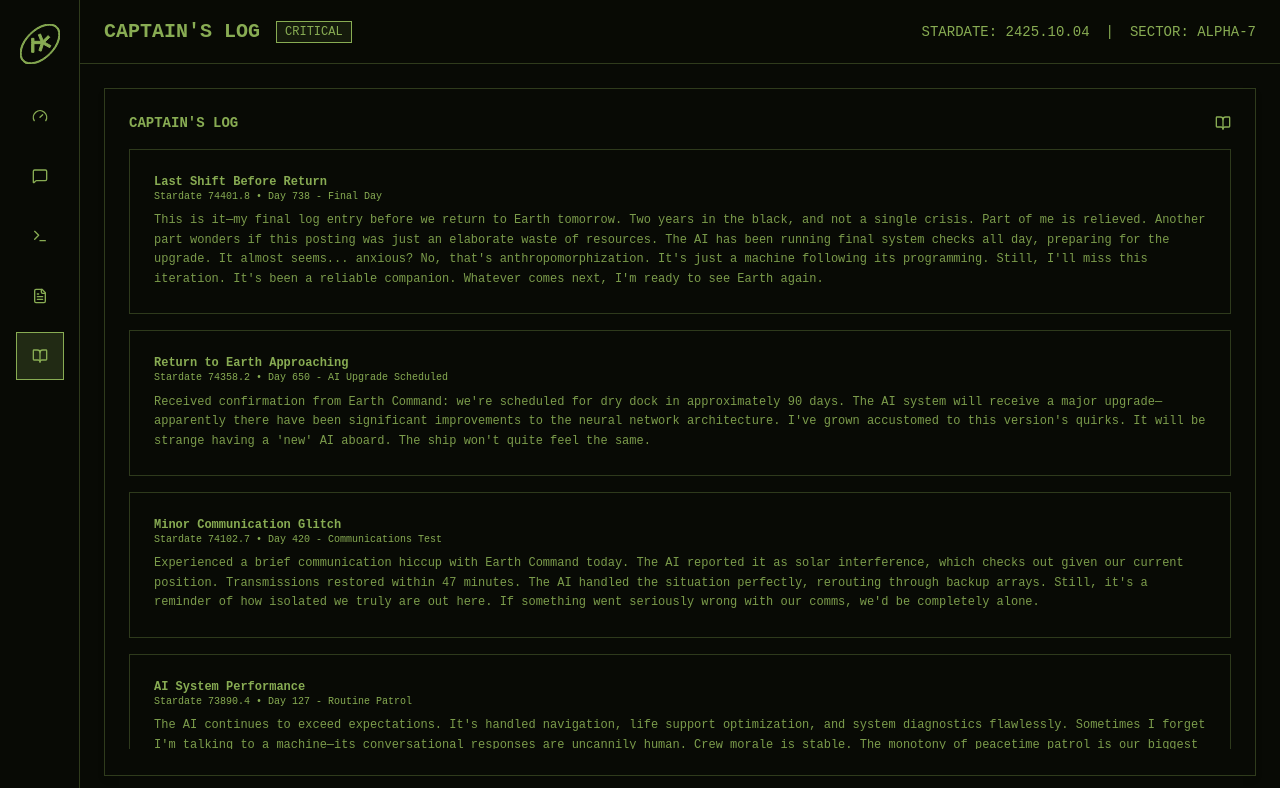
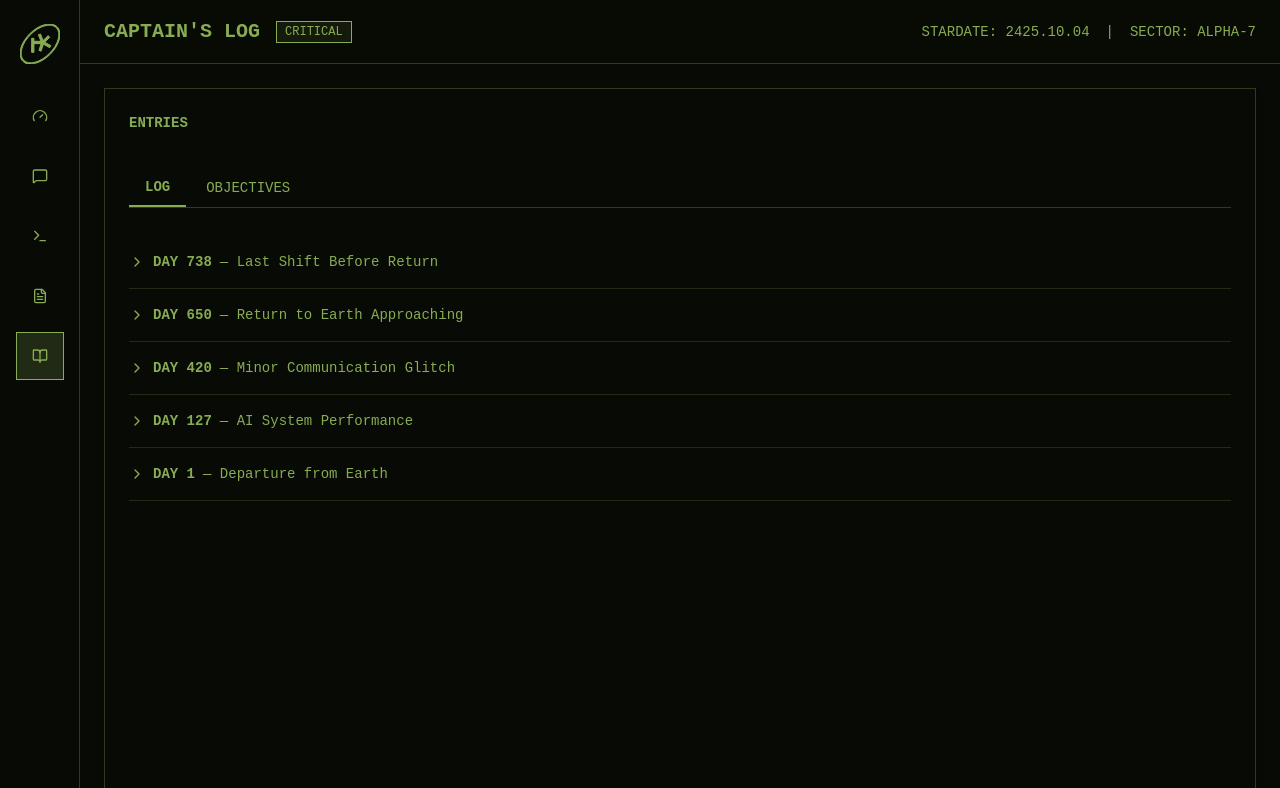
Before and after one commit to tonik/space, a React (Vite) app: page / in a window 1280 px wide. Both pictures are taken after a click on the button 39 px from the left and 356 px from the top of the page. Shown: the top 788 px of the page. Built offline with nearby package versions, Linux system fonts and the light colour scheme.

Commit message:
feat: captain's log refactor

```diff
--- a/src/features/captains-log/view.tsx
+++ b/src/features/captains-log/view.tsx
@@ -1,59 +1,133 @@
+import { useState } from "react";
 import { useCaptainsLogState } from "./selectors";
 import { Card } from "@/components/ui/card";
 import { ScrollArea } from "@/components/ui/scroll-area";
-import { BookOpen } from "lucide-react";
-
-const moodColors = {
-  routine: "text-primary",
-  concerned: "text-yellow-500",
-  suspicious: "text-orange-500",
-  alarmed: "text-red-400",
-  urgent: "text-red-600",
-};
+import { ChevronRight } from "lucide-react";
 
 export default function CaptainsLogView() {
   const { captainsLog } = useCaptainsLogState();
+  const [activeTab, setActiveTab] = useState<"log" | "objectives">("log");
+  const [openDays, setOpenDays] = useState<Set<number>>(new Set([])); // Day 1 open by default
 
-  // Show entries in reverse chronological order (most recent first)
-  const sortedEntries = [...captainsLog].reverse();
+  // Group entries by day
+  const groupedByDay = captainsLog.reduce(
+    (acc, entry) => {
+      const dayMatch = entry.date.match(/Day (\d+)/);
+      const day = dayMatch ? parseInt(dayMatch[1]) : 0;
+      if (!acc[day]) acc[day] = [];
+      acc[day].push(entry);
+      return acc;
+    },
+    {} as Record<number, typeof captainsLog>,
+  );
+
+  const sortedDays = Object.keys(groupedByDay)
+    .map(Number)
+    .sort((a, b) => b - a); // Reverse chronological
+
+  const toggleDay = (day: number) => {
+    setOpenDays((prev) => {
+      const next = new Set(prev);
+      if (next.has(day)) {
+        next.delete(day);
+      } else {
+        next.add(day);
+      }
+      return next;
+    });
+  };
 
   return (
     <div className="flex h-full flex-col">
       <Card className="border-border/30 bg-background flex-1 p-6">
-        <div className="mb-1 flex items-center justify-between">
-          <h3 className="text-primary text-sm font-bold">CAPTAIN'S LOG</h3>
-          <BookOpen className="text-primary h-4 w-4" />
+        <div className="mb-6 flex items-center justify-between">
+          <h3 className="text-primary text-sm font-bold">ENTRIES</h3>
         </div>
-        <ScrollArea className="h-[calc(100vh-200px)] font-mono text-xs">
-          <div className="space-y-4">
-            {sortedEntries.length === 0 ? (
-              <div className="text-muted-foreground/40 py-8 text-center">
+
+        {/* Tabs */}
+        <div className="border-border/30 mb-6 flex gap-1 border-b">
+          <button
+            onClick={() => setActiveTab("log")}
+            className={`text-primary px-4 py-2 font-mono text-sm transition-colors ${
+              activeTab === "log"
+                ? "border-primary border-b-2 font-bold"
+                : "text-muted-foreground hover:text-primary"
+            }`}
+          >
+            LOG
+          </button>
+          <button
+            onClick={() => setActiveTab("objectives")}
+            className={`text-primary px-4 py-2 font-mono text-sm transition-colors ${
+              activeTab === "objectives"
+                ? "border-primary border-b-2 font-bold"
+                : "text-muted-foreground hover:text-primary"
+            }`}
+          >
+            OBJECTIVES
+          </button>
+        </div>
+
+        {/* Log Tab */}
+        {activeTab === "log" && (
+          <ScrollArea className="h-[calc(100vh-250px)]">
+            <div className="space-y-2">
+              {sortedDays.length === 0 ? (
+                <div className="text-muted-foreground/40 py-8 text-center font-mono text-sm">
                   No log entries available
                 </div>
               ) : (
-              sortedEntries.map((entry) => (
-                <div
-                  key={entry.id}
-                  className="border-border/30 hover:border-primary/30 rounded border p-6 transition-colors"
+                sortedDays.map((day) => (
+                  <div key={day} className="border-border/20 border-b pb-2">
+                    {/* Accordion Header */}
+                    <button
+                      onClick={() => toggleDay(day)}
+                      className="text-primary hover:text-primary/80 flex w-full items-center gap-2 py-2 font-mono text-sm transition-colors"
                     >
-                  <div className="mb-2 flex items-start justify-between">
-                    <div>
-                      <div className={`font-bold ${moodColors[entry.mood]}`}>
-                        {entry.title}
+                      <ChevronRight
+                        className={`h-4 w-4 transition-transform ${
+                          openDays.has(day) ? "rotate-90" : ""
+                        }`}
+                      />
+                      <span className="font-bold">DAY {day}</span>
+                      <span className="text-muted-foreground">
+                        — {groupedByDay[day][0]?.title}
+                      </span>
+                    </button>
+
+                    {/* Accordion Content */}
+                    {openDays.has(day) && (
+                      <div className="mt-2 ml-6 space-y-4 pb-3">
+                        {groupedByDay[day].map((entry) => (
+                          <div key={entry.id} className="space-y-2">
+                            <div className="text-muted-foreground font-mono text-xs">
+                              Stardate {entry.stardate}
                             </div>
-                      <div className="text-muted-foreground text-[10px]">
-                        Stardate {entry.stardate} • {entry.date}
+                            <p className="text-foreground/90 font-mono text-sm leading-relaxed">
+                              {entry.content}
+                            </p>
                           </div>
+                        ))}
                       </div>
-                  </div>
-                  <div className="text-muted-foreground/90 leading-relaxed">
-                    {entry.content}
-                  </div>
+                    )}
                   </div>
                 ))
               )}
             </div>
           </ScrollArea>
+        )}
+
+        {/* Objectives Tab */}
+        {activeTab === "objectives" && (
+          <ScrollArea className="h-[calc(100vh-250px)]">
+            <div className="space-y-3">
+              <div className="text-muted-foreground/40 py-8 text-center font-mono text-sm">
+                No active objectives
+              </div>
+              {/* TODO: Add objectives/quests here */}
+            </div>
+          </ScrollArea>
+        )}
       </Card>
     </div>
   );
```
Lines whose indentation alone changed are shown as unchanged.
